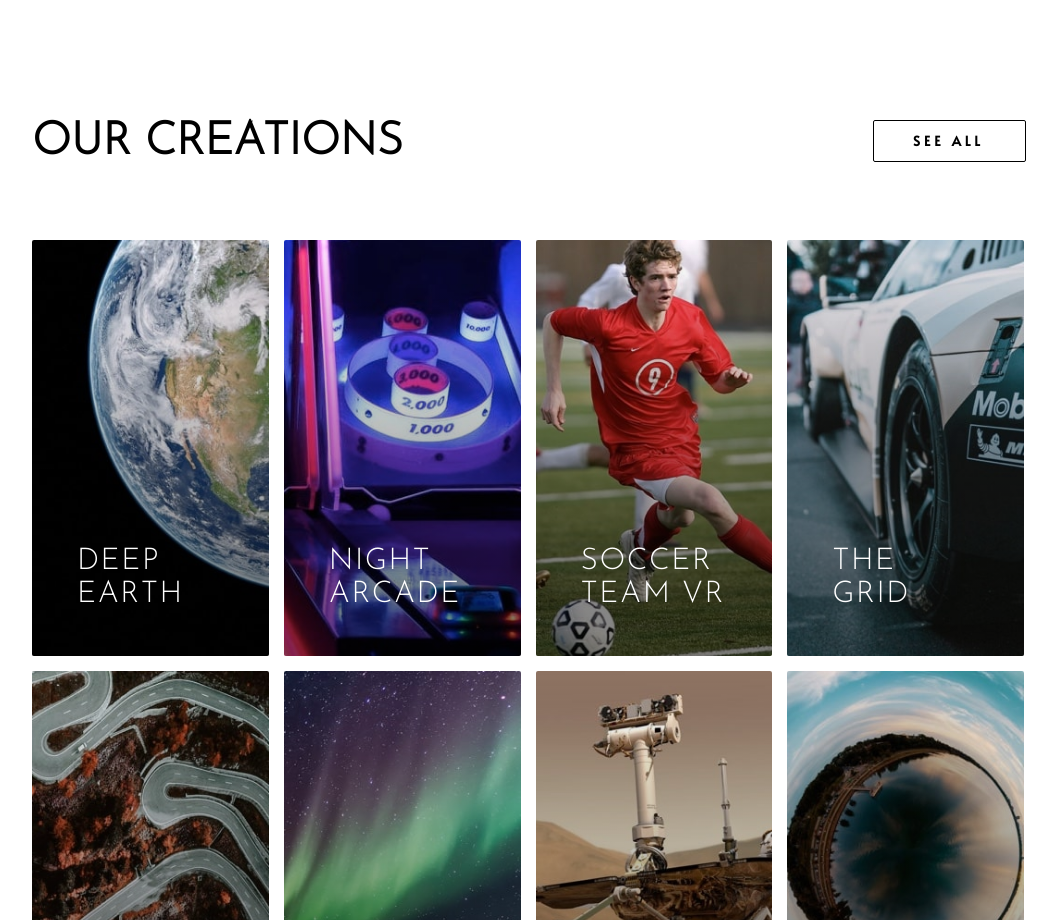
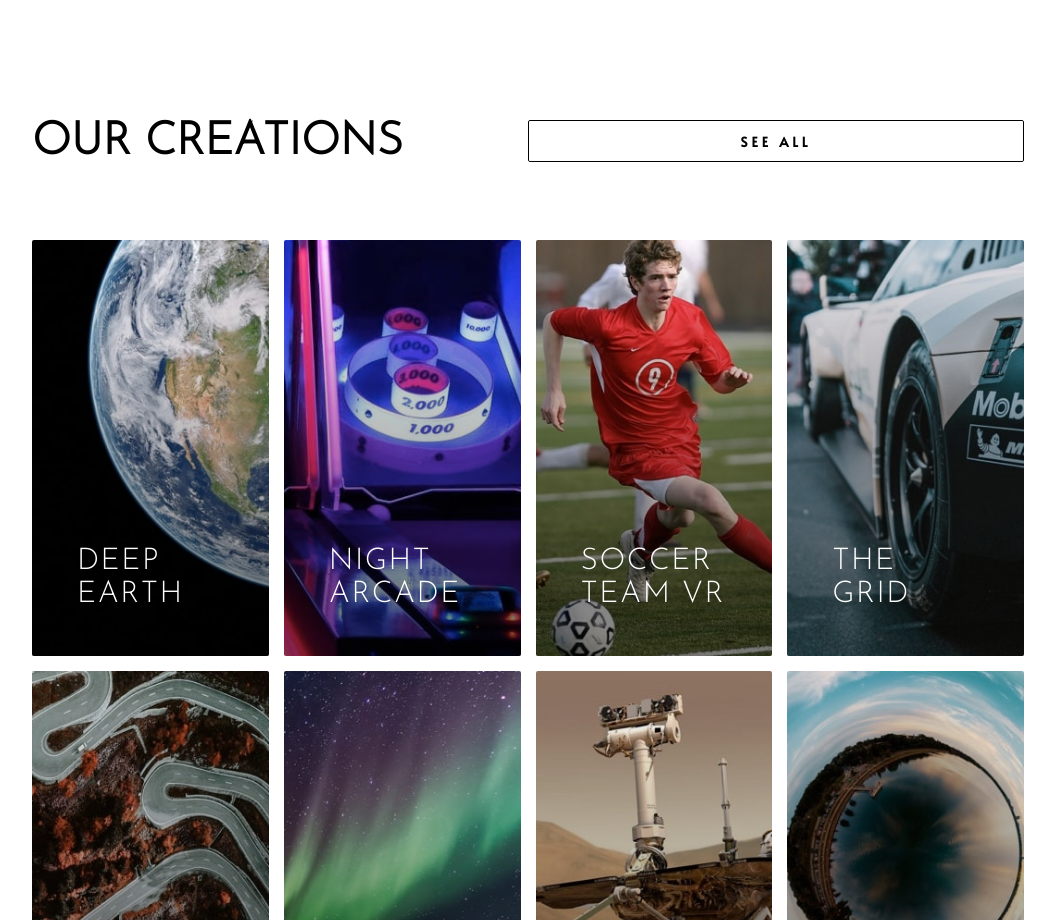
Before and after one commit to ShakexSempe/loopstudios-landing-page, a plain HTML site: page index.html in a window 1280 px wide. Shown: the part 1340-2260 px from the top of the page, without its empty margins (112-1169 px from the left). Drawn offline with Linux system fonts and the light colour scheme.

Commit message:
main-bottom button

```diff
--- a/sass/style.scss
+++ b/sass/style.scss
@@ -92,42 +92,27 @@ img {
                 font-weight: 600;
                 text-transform: uppercase;
                 letter-spacing: .3em;
-                transition: .2s ease;
-                cursor: pointer;
+                width: 50%;
                 background-color: transparent;
-                border: none;
-                outline: none;
+                border: 1px solid #000;
                 border-radius: 2px;
                 z-index: 1;
+                transition: .25s ease;
                 // button hover and active state
-                &::before {
+                &::before, &::after {
                     position: absolute;
                     content: '';
-                    top: 0;
-                    left: 0;
-                    width: 100%;
-                    height: 100%;
-                    background-color: variables.$white;
-                    border: 1px solid #000;
-                    outline: none;
+                    inset: 0;
                     border-radius: 2px;
                     z-index: -1;
-                    transition: .5s ease;
+                    transition: .25s ease;
+                }
+                &::before {
+                    background-color: variables.$white;
                 }
                 &::after {
-                    position: absolute;
-                    content: '';
-                    top: 0;
-                    left: 0;
-                    width: 100%;
-                    height: 100%;
                     background-color: variables.$black;
-                    border: 1px solid #000;
-                    outline: none;
-                    border-radius: 2px;
                     opacity: 0;
-                    z-index: -1;
-                    transition: .5s ease;
                 }
                 &:hover {
                     color: variables.$white;
@@ -136,9 +121,9 @@ img {
                     }
                 }
                 &:active {
-                    letter-spacing: .1em;
-                    transition: .2s;
-                    transform: scale(.95);
+                    letter-spacing: .25em;
+                    transition: .25s;
+                    transform: scale(.98);
                 }
                 // end of button hover and active state
 
```
Also changed, not shown: css/style.css, 1 other file.
